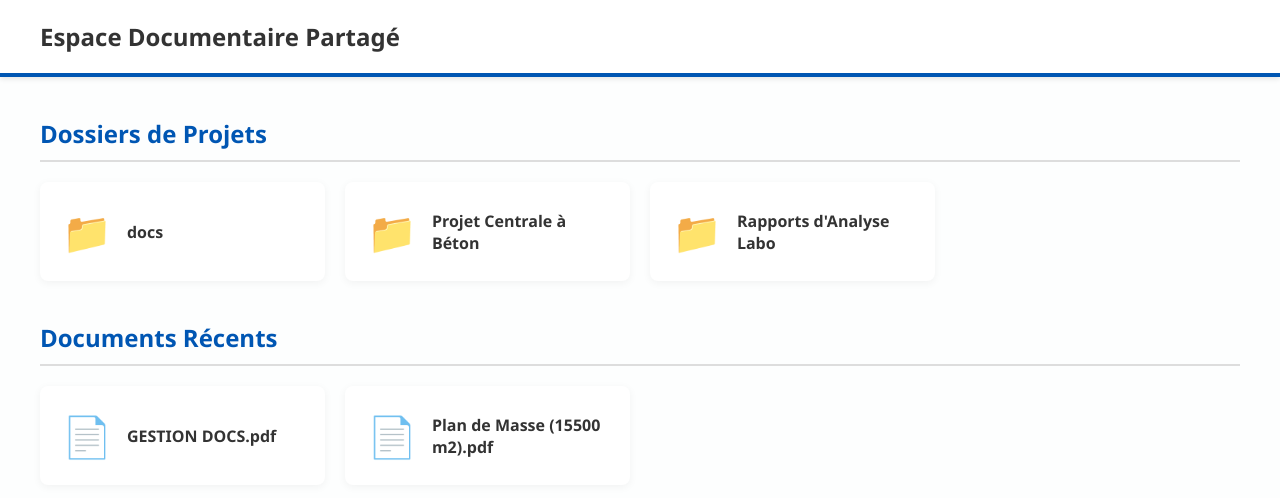
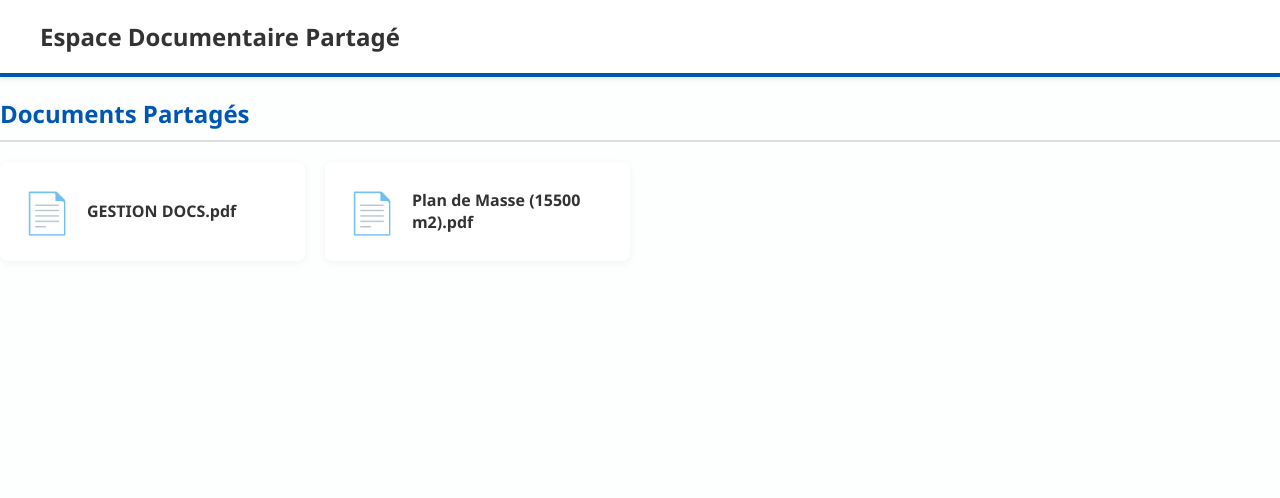
Before and after one commit to renovexebat-hub/RB_DOCS, a plain HTML site: page index.html in a window 1280 px wide. Drawn offline with Linux system fonts and the light colour scheme.

Commit message:
Update index.html

```diff
--- a/index.html
+++ b/index.html
@@ -110,24 +110,9 @@
             <h1>Espace Documentaire Partagé</h1>
         </div>
 
-        <div class="container">
-            <h2 class="section-title">Dossiers de Projets</h2>
-            <div class="grid">
-                <a href="docs/" class="card">
-                    <span class="icon folder-icon">📁</span>
-                    <span class="item-name">docs</span>
-                </a>
-                <a href="Centrale_Beton/" class="card">
-                    <span class="icon folder-icon">📁</span>
-                    <span class="item-name">Projet Centrale à Béton</span>
-                </a>
-                <a href="Rapports_Laboratoire/" class="card">
-                    <span class="icon folder-icon">📁</span>
-                    <span class="item-name">Rapports d'Analyse Labo</span>
-                </a>
-            </div>
 
-            <h2 class="section-title">Documents Récents</h2>
+
+            <h2 class="section-title">Documents Partagés</h2>
             <div class="grid">
                 <a href="docs/ESSAI GEST DOC.pdf" target="_blank" class="card">
                     <span class="icon file-icon">📄</span>
```
